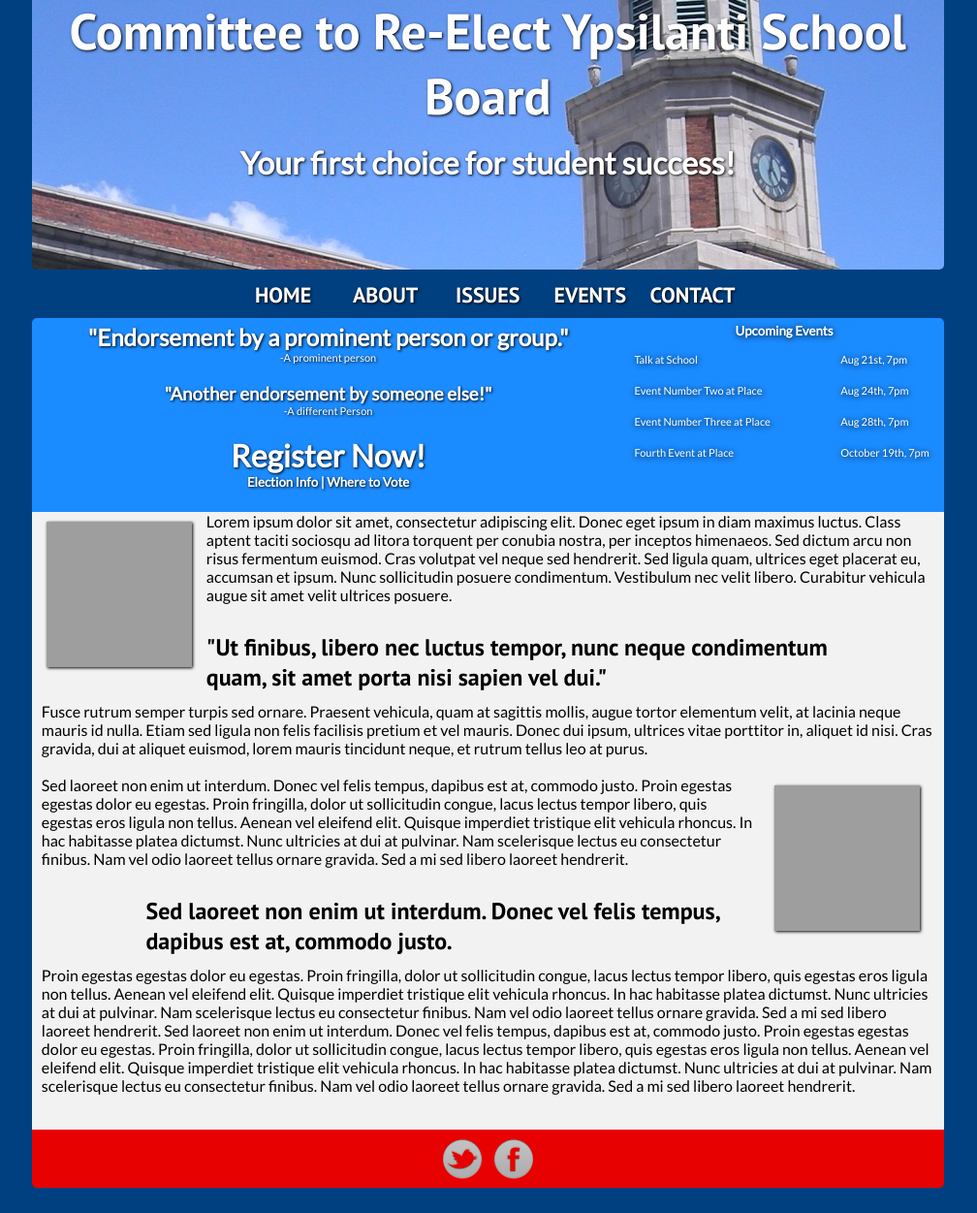
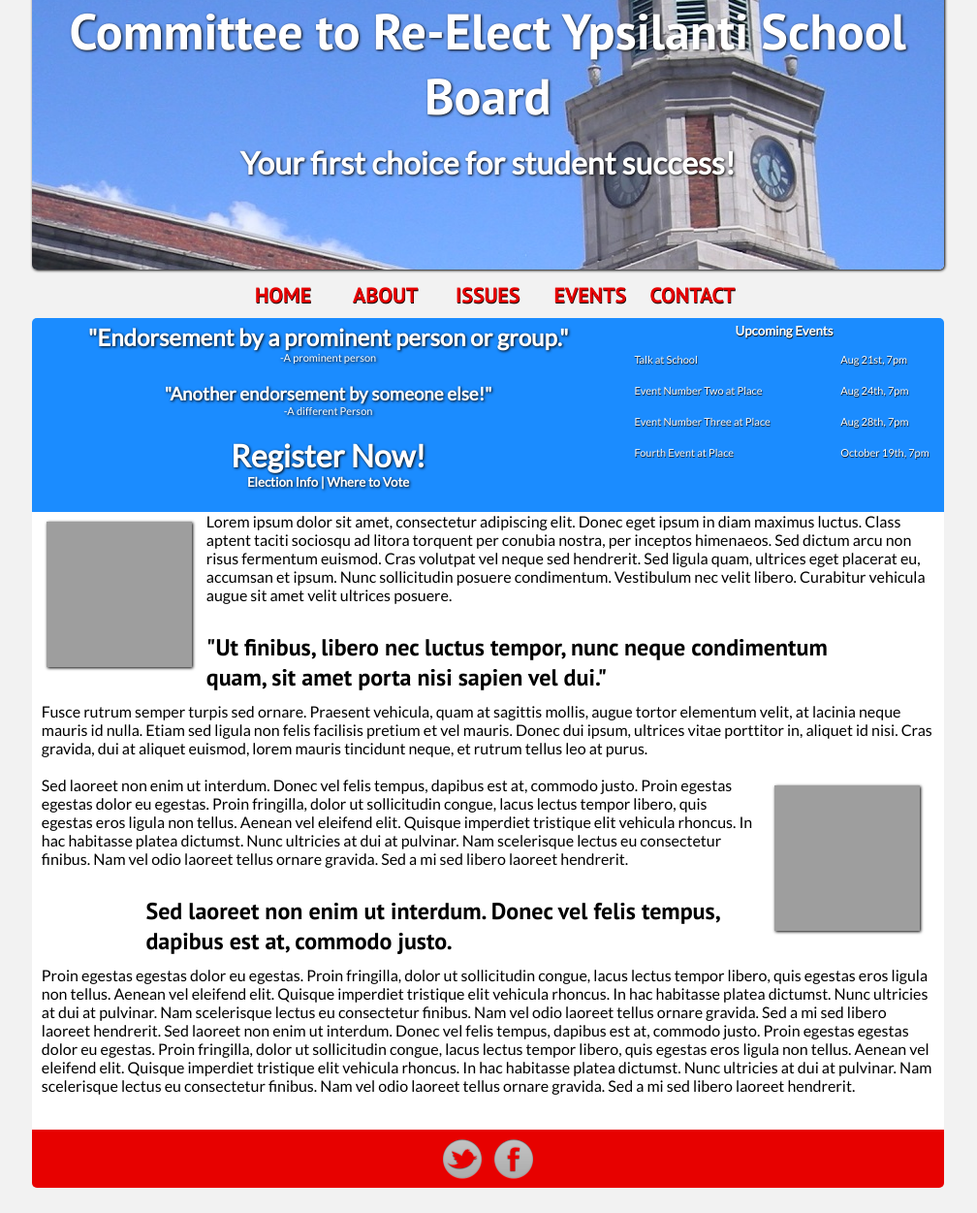
Before and after one commit to kershner/blog, a Flask app: page /campaign_demo in a window 1280 px wide. Shown: the whole page at 97% size, without its empty margins (132-1140 px from the left). Run offline with Flask 2, Linux system fonts and the light colour scheme; grey boxes are pictures that could not be loaded.

Commit message:
CSS tweaks to campaign page

```diff
--- a/app/static/campaign/main.css
+++ b/app/static/campaign/main.css
@@ -1,8 +1,7 @@
 html,body {
 	width: 99%;
 	height: 100%;
-	/* background-color: #00274D; */
-	background-color: #004081;
+	background-color: #f2f2f2;
 	font-family: 'Lato';
 }
 
@@ -24,6 +23,7 @@ html,body {
 	background: url(../images/campaign/school.jpg) center -200px;
 	border-radius: 0 0 5px 5px;
 	min-width: 540px;
+	box-shadow: 1px 1px 3px #000;
 }
 
 #name {
@@ -72,8 +72,8 @@ html,body {
 
 #menu div {
 	text-align: center;
-	color: white;
-	text-shadow: 1px 1px 3px #000;
+	color: #e70100;
+	text-shadow: .5px .5px .1px #000;
 	display: inline-block;
 	height: 50px;
 	width: 90px;
@@ -82,7 +82,7 @@ html,body {
 }
 
 #menu div:hover {
-	background-color: #cd0100;
+	background-color: #1b8cff;
 }
 
 #menu div  p {
@@ -96,7 +96,6 @@ html,body {
 	margin: 0 auto;
 	height: 200px;
 	width: 75%;
-	/* background: rgb(69, 108, 152); */
 	background-color: #1b8cff;
 	border-radius: 5px 5px 0 0;
 	min-width: 540px;
@@ -135,7 +134,7 @@ html,body {
 #events {
 	width: 100%;
 	color: white;
-	text-shadow: .5px .5px 6px #000;
+	text-shadow: .5px .5px 1px #000;
 }
 
 #events h5 {
@@ -248,7 +247,7 @@ html,body {
 
 #content {
 	color: black;
-	background-color: #f2f2f2;
+	background-color: white;
 	margin: 0 auto;
 	width: 75%;
 	min-width: 540px;
```
